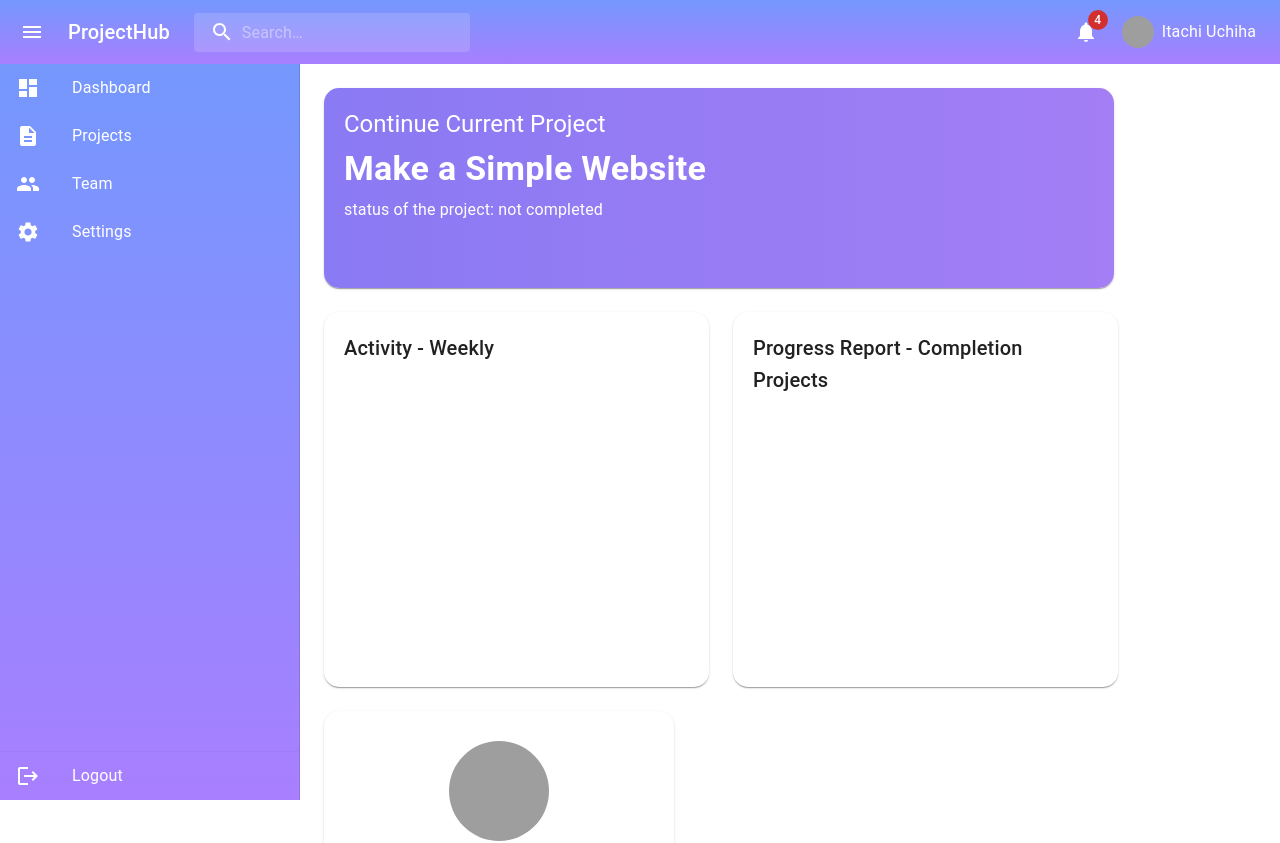
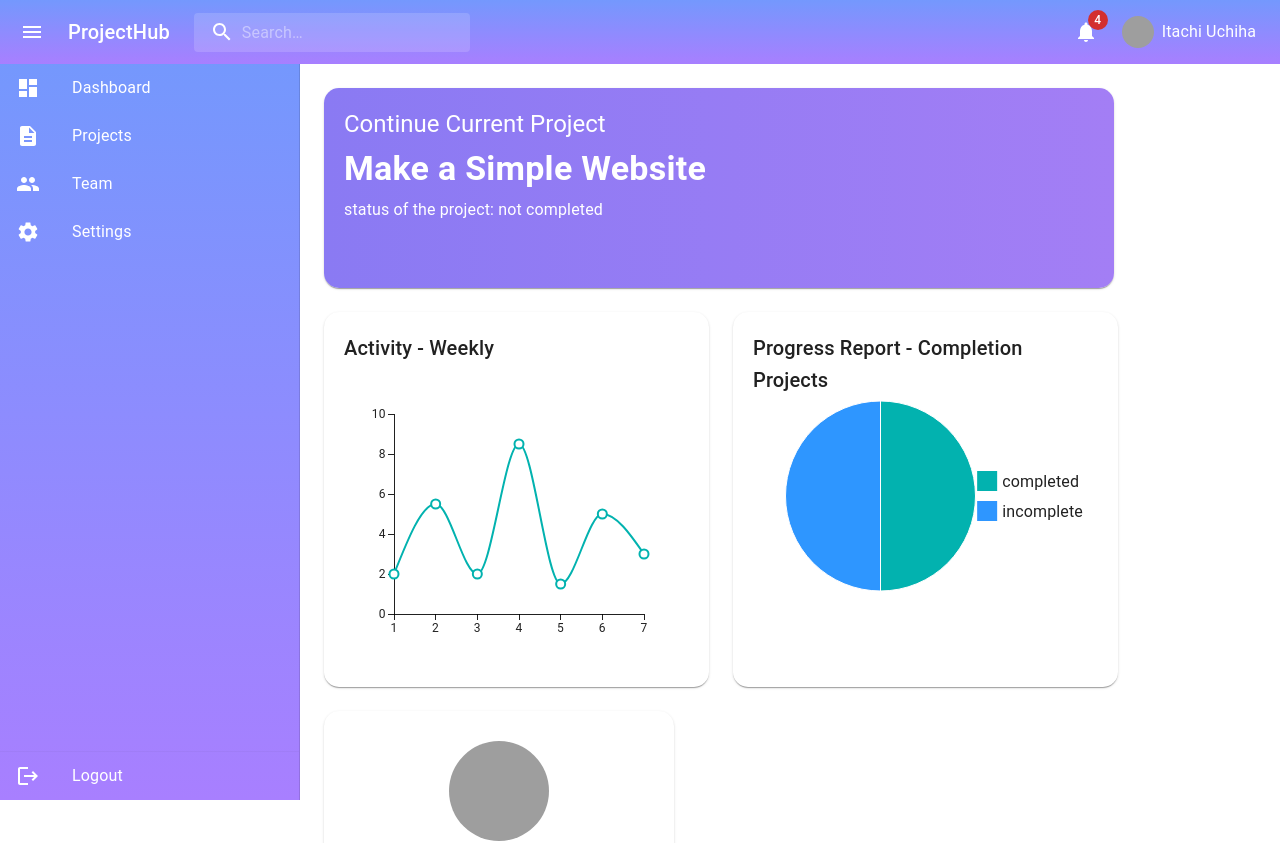
Before and after one commit to Zahabiya-Tawawala/ScholarlySync, a React (Vite) app in the folder client/mvp-product/: page / in a window 1280 px wide. Shown: the top 843 px of the page. Built offline with nearby package versions, Linux system fonts and the light colour scheme; grey boxes are pictures that could not be loaded.

Commit message:
added charts

```diff
--- a/client/mvp-product/package.json
+++ b/client/mvp-product/package.json
@@ -16,7 +16,8 @@
     "@headlessui/react": "^2.2.0",
     "@heroicons/react": "^2.2.0",
     "@mui/icons-material": "^6.3.0",
-    "@mui/material": "^6.3.0",
+    "@mui/material": "^6.4.3",
+    "@mui/x-charts": "^7.26.0",
     "axios": "^1.7.9",
     "bootstrap": "^5.3.3",
     "lucide-react": "^0.471.1",
--- a/client/mvp-product/src/components/Dashboard.jsx
+++ b/client/mvp-product/src/components/Dashboard.jsx
@@ -1,11 +1,12 @@
 import React from "react";
 import { Box, Card, Typography, Button, Avatar } from "@mui/material";
 import Grid from "@mui/material/Grid2";
+import { PieChart } from "@mui/x-charts/PieChart";
+import { LineChart } from "@mui/x-charts/LineChart";
 // import { Line, Bar } from "react-chartjs-2";
 // import { Doughnut } from "react-chartjs-2";
 
 const Dashboard = () => {
-
   return (
     <>
       {/* Main Grid Layout */}
@@ -26,7 +27,9 @@ const Dashboard = () => {
             <Typography variant="h4" sx={{ fontWeight: "bold", mt: 1 }}>
               Make a Simple Website
             </Typography>
-              <Typography sx={{ mt: 1 }}>status of the project: not completed</Typography>
+            <Typography sx={{ mt: 1 }}>
+              status of the project: not completed
+            </Typography>
           </Card>
 
           {/* Activity and progress section */}
@@ -42,6 +45,17 @@ const Dashboard = () => {
                 }}
               >
                 <Typography variant="h6">Activity - Weekly</Typography>
+
+                <LineChart
+                  xAxis={[{ data: [1, 2, 3, 4, 5, 6, 7] }]}
+                  series={[
+                    {
+                      data: [2, 5.5, 2, 8.5, 1.5, 5, 3],
+                    },
+                  ]}
+                  width={350}
+                  height={300}
+                />
               </Card>
             </Grid>
 
@@ -58,6 +72,19 @@ const Dashboard = () => {
                 <Typography variant="h6">
                   Progress Report - Completion Projects
                 </Typography>
+
+                <PieChart
+                  series={[
+                    {
+                      data: [
+                        { id: 0, value: 10, label: "completed" },
+                        { id: 1, value: 10, label: "incomplete" },
+                      ],
+                    },
+                  ]}
+                  width={350}
+                  height={200}
+                />
               </Card>
             </Grid>
           </Grid>
@@ -80,7 +107,7 @@ const Dashboard = () => {
                 height: "100px",
                 margin: "auto",
               }}
-                src='http://images4.fanpop.com/image/photos/22500000/Itachi-itachi-uchiha-22583403-1280-800.jpg'
+              src="http://images4.fanpop.com/image/photos/22500000/Itachi-itachi-uchiha-22583403-1280-800.jpg"
             />
             <Typography variant="h6">Itachi Uchiha</Typography>
             <Typography variant="body2" color="text.secondary">
```
Also changed, not shown: 1 other file (tests, documents, lock files or other folders). Lines whose indentation alone changed are shown as unchanged.
